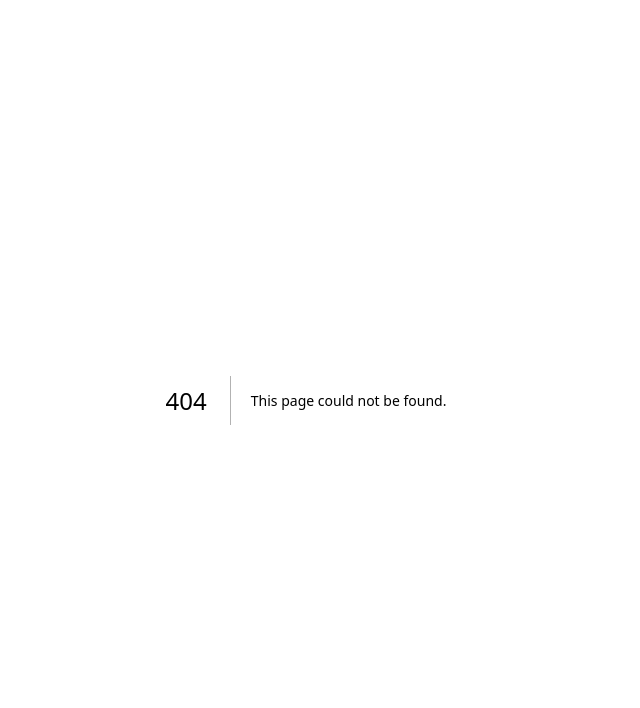
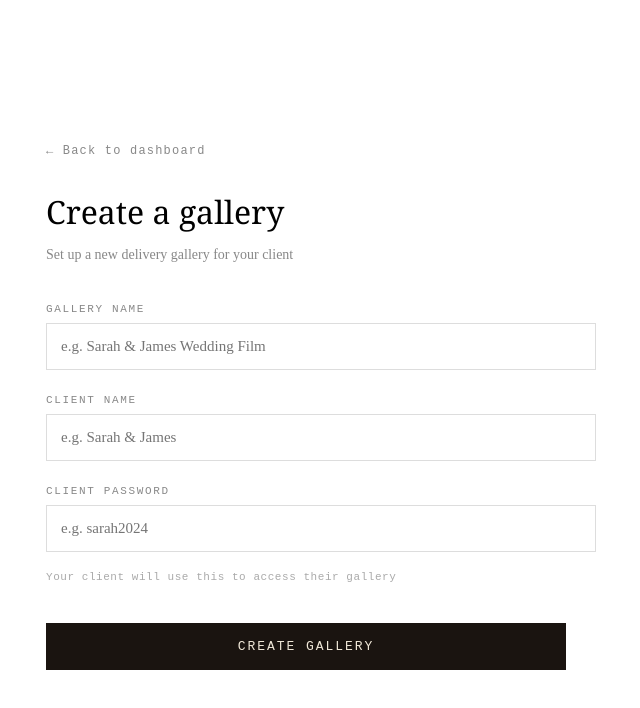
Before and after one commit to ltwhitworth-creator/casafilm.app, a Next.js app: page /galleries/new in a window 1280 px wide. Before the commit this address had no page. Shown: the top 708 px of the page, without its empty margins (334-974 px from the left). Built offline with nearby package versions, Linux system fonts and the light colour scheme; no server answers.

Commit message:
Add gallery creation and dashboard gallery list

```diff
--- /dev/null
+++ b/app/galleries/new/page.js
@@ -0,0 +1,101 @@
+'use client'
+import { useState } from 'react'
+import { supabase } from '../../lib/supabase'
+
+export default function NewGallery() {
+  const [name, setName] = useState('')
+  const [clientName, setClientName] = useState('')
+  const [password, setPassword] = useState('')
+  const [loading, setLoading] = useState(false)
+  const [message, setMessage] = useState('')
+
+  async function handleCreate() {
+    setLoading(true)
+    setMessage('')
+
+    const { data: { session } } = await supabase.auth.getSession()
+
+    if (!session) {
+      window.location.href = '/login'
+      return
+    }
+
+    const { error } = await supabase
+      .from('galleries')
+      .insert({
+        name,
+        client_name: clientName,
+        password,
+        user_id: session.user.id
+      })
+
+    if (error) {
+      setMessage('Something went wrong — ' + error.message)
+    } else {
+      window.location.href = '/dashboard'
+    }
+
+    setLoading(false)
+  }
+
+  return (
+    <div style={{ maxWidth: '520px', margin: '100px auto', padding: '40px' }}>
+      <a href="/dashboard" style={{ fontFamily: 'monospace', fontSize: '12px', color: '#888', textDecoration: 'none', letterSpacing: '0.1em' }}>
+        ← Back to dashboard
+      </a>
+
+      <h1 style={{ fontFamily: 'Georgia, serif', fontSize: '32px', fontWeight: '400', margin: '32px 0 8px' }}>
+        Create a gallery
+      </h1>
+      <p style={{ color: '#888', fontSize: '14px', marginBottom: '40px' }}>
+        Set up a new delivery gallery for your client
+      </p>
+
+      <label style={{ display: 'block', fontFamily: 'monospace', fontSize: '11px', letterSpacing: '0.15em', textTransform: 'uppercase', color: '#888', marginBottom: '8px' }}>
+        Gallery name
+      </label>
+      <input
+        type="text"
+        placeholder="e.g. Sarah & James Wedding Film"
+        value={name}
+        onChange={e => setName(e.target.value)}
+        style={{ width: '100%', padding: '14px', marginBottom: '24px', fontSize: '15px', border: '1px solid #ddd', outline: 'none', fontFamily: 'inherit' }}
+      />
+
+      <label style={{ display: 'block', fontFamily: 'monospace', fontSize: '11px', letterSpacing: '0.15em', textTransform: 'uppercase', color: '#888', marginBottom: '8px' }}>
+        Client name
+      </label>
+      <input
+        type="text"
+        placeholder="e.g. Sarah & James"
+        value={clientName}
+        onChange={e => setClientName(e.target.value)}
+        style={{ width: '100%', padding: '14px', marginBottom: '24px', fontSize: '15px', border: '1px solid #ddd', outline: 'none', fontFamily: 'inherit' }}
+      />
+
+      <label style={{ display: 'block', fontFamily: 'monospace', fontSize: '11px', letterSpacing: '0.15em', textTransform: 'uppercase', color: '#888', marginBottom: '8px' }}>
+        Client password
+      </label>
+      <input
+        type="text"
+        placeholder="e.g. sarah2024"
+        value={password}
+        onChange={e => setPassword(e.target.value)}
+        style={{ width: '100%', padding: '14px', marginBottom: '8px', fontSize: '15px', border: '1px solid #ddd', outline: 'none', fontFamily: 'inherit' }}
+      />
+      <p style={{ fontFamily: 'monospace', fontSize: '11px', color: '#aaa', marginBottom: '40px', letterSpacing: '0.05em' }}>
+        Your client will use this to access their gallery
+      </p>
+
+      <button
+        onClick={handleCreate}
+        disabled={loading || !name || !clientName || !password}
+        style={{ width: '100%', padding: '16px', background: loading ? '#888' : '#1a1410', color: '#f0e8d8', border: 'none', cursor: 'pointer', fontSize: '13px', fontFamily: 'monospace', letterSpacing: '0.15em', textTransform: 'uppercase' }}
+      >
+        {loading ? 'Creating...' : 'Create Gallery'}
+      </button>
+
+      {message && <p style={{ marginTop: '20px', color: '#c0392b', fontFamily: 'monospace', fontSize: '12px' }}>{message}</p>}
+    </div>
+  )
+}
```
Also changed, not shown: app/dashboard/page.js (+41 -27 lines), app/lib/supabase.js (line endings or trailing spaces).
